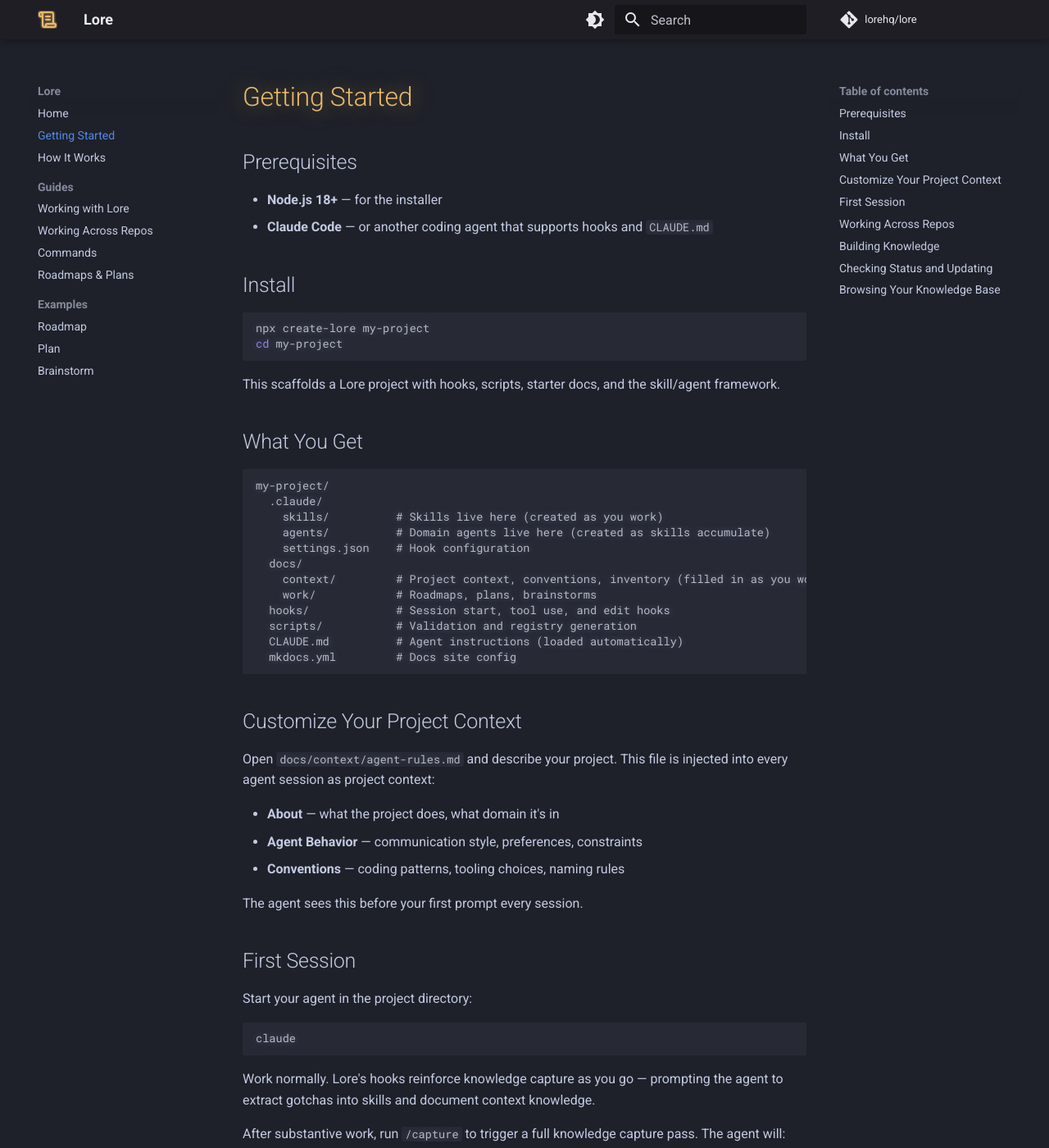
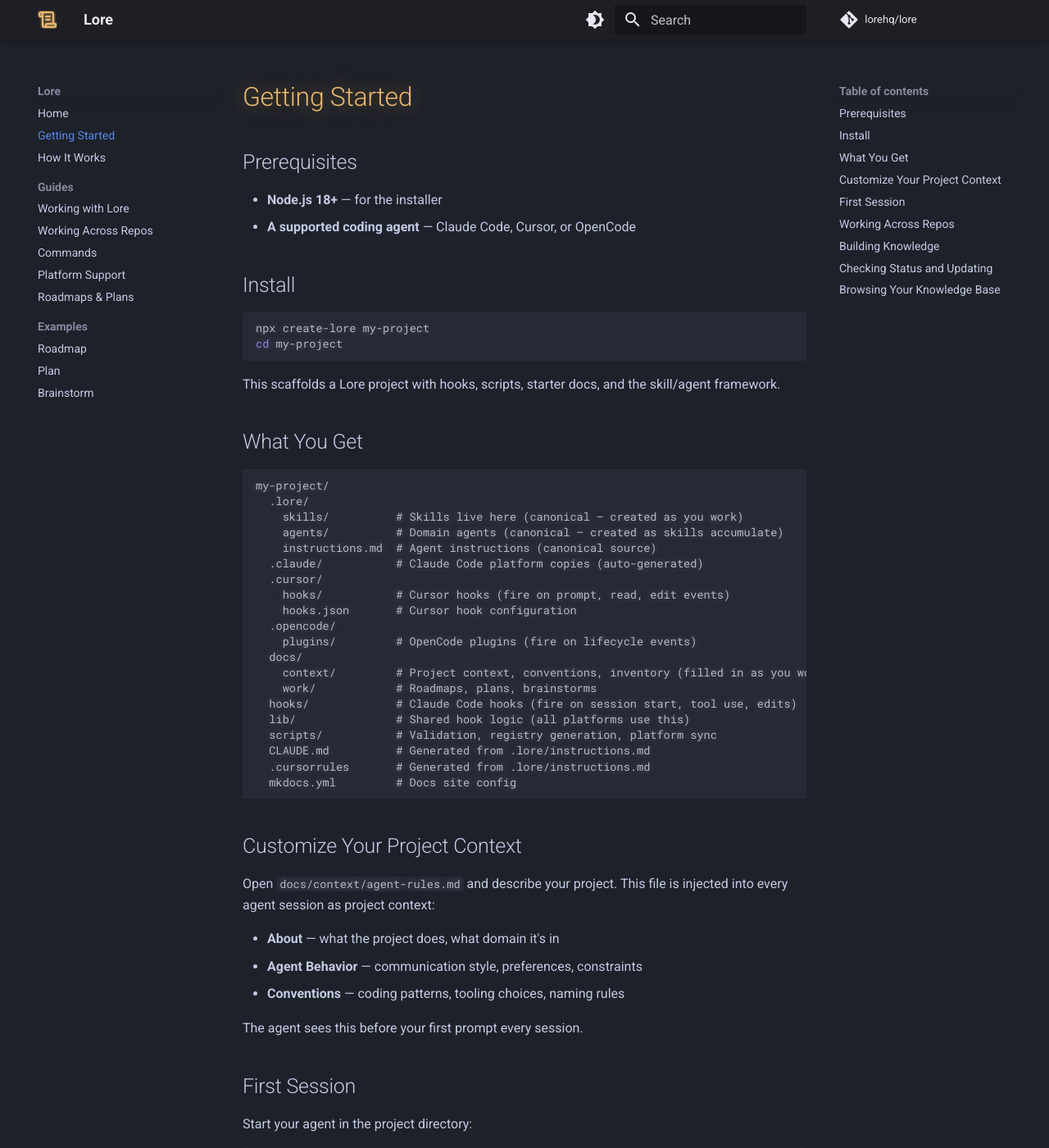
Before and after one commit to lorehq/lore-docs, an MkDocs documentation site: the page built from docs/getting-started.md, in a window 1280 px wide and 1400 px high. Shown: the whole window at 82% size. Built offline with MkDocs 1.6.1 and Material for MkDocs 9.7.7, drawn with Linux system fonts in a browser that asks for light colours; comment, search, counter and statistics services are not loaded; some of the changed text lies outside the part shown.

Commit message:
Vendor-agnostic docs — 3-platform support, canonical paths
Update all pages to show Claude Code, Cursor, and OpenCode equally.
Replace .claude/skills/ and .claude/agents/ references with canonical
.lore/ paths. Add platform-support.md with feature matrix and hook
coverage comparison. Add pymdownx.tabbed extension for multi-platform
code examples.

Co-Authored-By: Claude Opus 4.6 <noreply@anthropic.com>

````diff
--- a/docs/getting-started.md
+++ b/docs/getting-started.md
@@ -7,7 +7,7 @@ title: Getting Started
 ## Prerequisites
 
 - **Node.js 18+** — for the installer
-- **Claude Code** — or another coding agent that supports hooks and `CLAUDE.md`
+- **A supported coding agent** — Claude Code, Cursor, or OpenCode
 
 ## Install
 
@@ -22,16 +22,24 @@ This scaffolds a Lore project with hooks, scripts, starter docs, and the skill/a
 
 ```
 my-project/
-  .claude/
-    skills/          # Skills live here (created as you work)
-    agents/          # Domain agents live here (created as skills accumulate)
-    settings.json    # Hook configuration
+  .lore/
+    skills/          # Skills live here (canonical — created as you work)
+    agents/          # Domain agents (canonical — created as skills accumulate)
+    instructions.md  # Agent instructions (canonical source)
+  .claude/           # Claude Code platform copies (auto-generated)
+  .cursor/
+    hooks/           # Cursor hooks (fire on prompt, read, edit events)
+    hooks.json       # Cursor hook configuration
+  .opencode/
+    plugins/         # OpenCode plugins (fire on lifecycle events)
   docs/
     context/         # Project context, conventions, inventory (filled in as you work)
     work/            # Roadmaps, plans, brainstorms
-  hooks/             # Session start, tool use, and edit hooks
-  scripts/           # Validation and registry generation
-  CLAUDE.md          # Agent instructions (loaded automatically)
+  hooks/             # Claude Code hooks (fire on session start, tool use, edits)
+  lib/               # Shared hook logic (all platforms use this)
+  scripts/           # Validation, registry generation, platform sync
+  CLAUDE.md          # Generated from .lore/instructions.md
+  .cursorrules       # Generated from .lore/instructions.md
   mkdocs.yml         # Docs site config
 ```
 
@@ -50,7 +58,9 @@ The agent sees this before your first prompt every session.
 Start your agent in the project directory:
 
 ```bash
-claude
+claude       # Claude Code
+cursor .     # Cursor (open the project)
+opencode     # OpenCode
 ```
 
 Work normally. Lore's hooks reinforce knowledge capture as you go — prompting the agent to extract gotchas into skills and document context knowledge.
--- a/mkdocs.yml
+++ b/mkdocs.yml
@@ -35,6 +35,8 @@ markdown_extensions:
           class: mermaid
           format: !!python/name:pymdownx.superfences.fence_code_format
   - pymdownx.details
+  - pymdownx.tabbed:
+      alternate_style: true
 
 extra_css:
   - stylesheets/theme.css
@@ -50,6 +52,7 @@ nav:
     - Working with Lore: guides/interaction.md
     - Working Across Repos: guides/cross-repo-workflow.md
     - Commands: guides/commands.md
+    - Platform Support: guides/platform-support.md
     - Roadmaps & Plans: guides/roadmaps-and-plans.md
   - Examples:
     - Roadmap: examples/roadmap.md
````
Also changed, not shown: docs/guides/commands.md (+1 -1 lines), docs/guides/cross-repo-workflow.md (+7 -2 lines), docs/guides/platform-support.md (added, +82 -0 lines), docs/how-it-works.md (+1 -1 lines), docs/index.md (+10 -3 lines).
